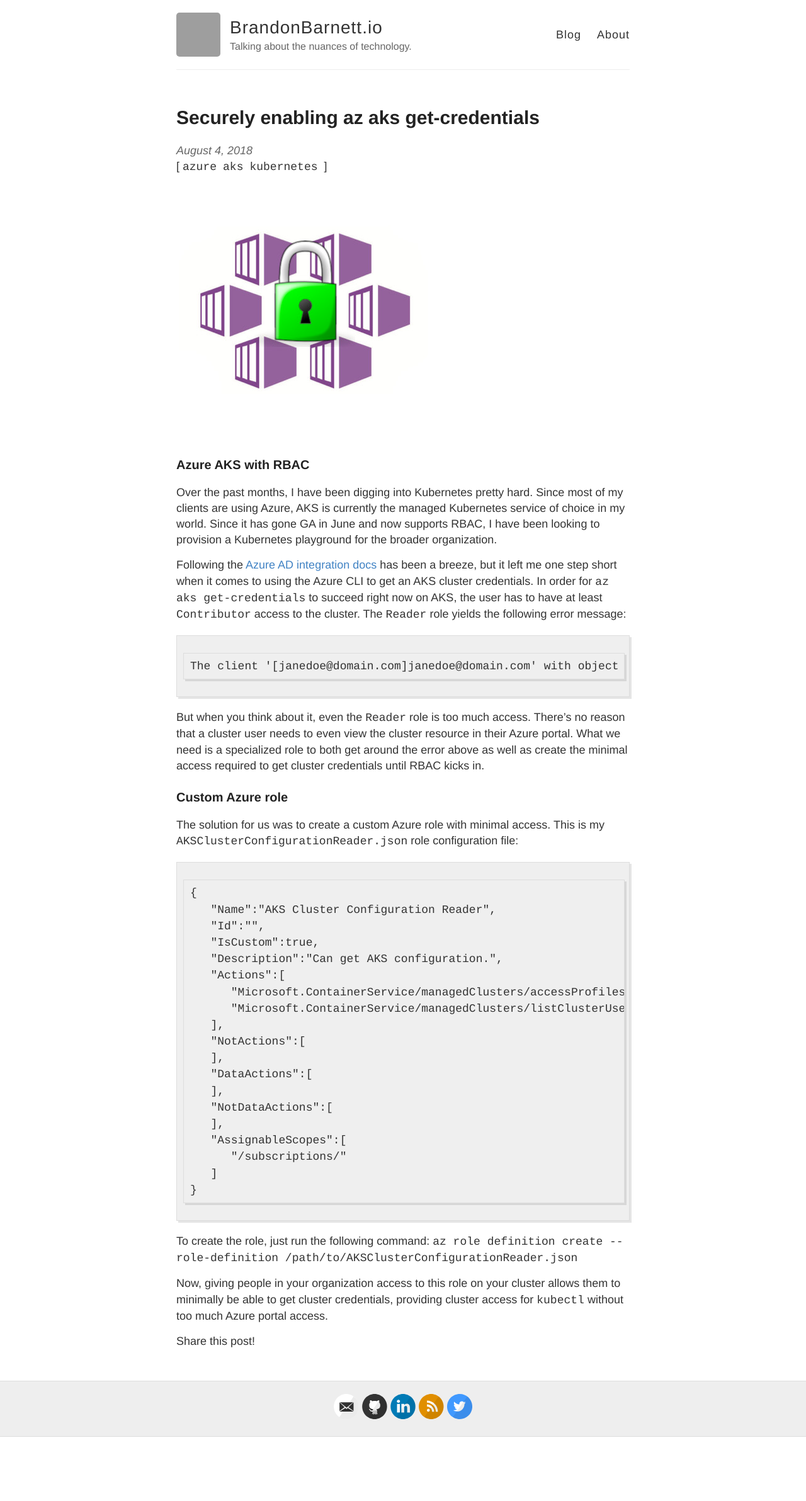
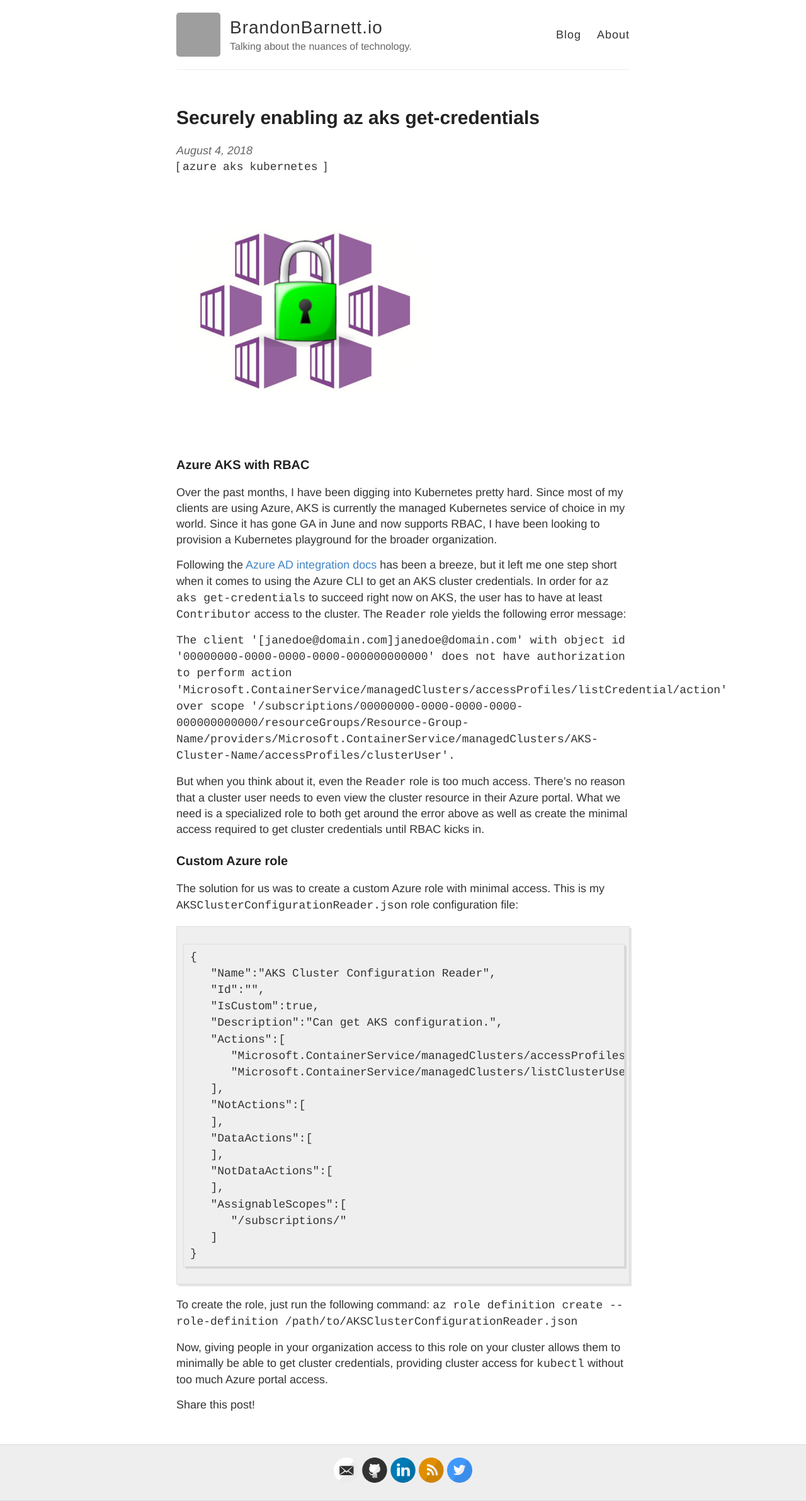
Before and after one commit to brbarnett/brbarnett.github.io, a Jekyll site: the page built from _posts/2018-8-4-securely-enabling-az-aks-get-credentials.md, in a window 1280 px wide. Shown: the whole page at 63% size. Built offline with Jekyll 4.4.1, drawn with Linux system fonts in a browser that asks for light colours; comment, search, counter and statistics services are not loaded; before the commit the page ends 2282 px from its top, so only the background shows below that; grey boxes are pictures that could not be loaded.

Commit message:
Formatting

````diff
--- a/_posts/2018-8-4-securely-enabling-az-aks-get-credentials.md
+++ b/_posts/2018-8-4-securely-enabling-az-aks-get-credentials.md
@@ -12,9 +12,7 @@
 
 Following the [Azure AD integration docs](https://docs.microsoft.com/en-us/azure/aks/aad-integration) has been a breeze, but it left me one step short when it comes to using the Azure CLI to get an AKS cluster credentials. In order for `az aks get-credentials` to succeed right now on AKS, the user has to have at least `Contributor` access to the cluster. The `Reader` role yields the following error message:
 
-```
-The client '[janedoe@domain.com]janedoe@domain.com' with object id '00000000-0000-0000-0000-000000000000' does not have authorization to perform action 'Microsoft.ContainerService/managedClusters/accessProfiles/listCredential/action' over scope '/subscriptions/00000000-0000-0000-0000-000000000000/resourceGroups/Resource-Group-Name/providers/Microsoft.ContainerService/managedClusters/AKS-Cluster-Name/accessProfiles/clusterUser'.
-```
+`The client '[janedoe@domain.com]janedoe@domain.com' with object id '00000000-0000-0000-0000-000000000000' does not have authorization to perform action 'Microsoft.ContainerService/managedClusters/accessProfiles/listCredential/action' over scope '/subscriptions/00000000-0000-0000-0000-000000000000/resourceGroups/Resource-Group-Name/providers/Microsoft.ContainerService/managedClusters/AKS-Cluster-Name/accessProfiles/clusterUser'.`
 
 But when you think about it, even the `Reader` role is too much access. There's no reason that a cluster user needs to even view the cluster resource in their Azure portal. What we need is a specialized role to both get around the error above as well as create the minimal access required to get cluster credentials until RBAC kicks in.
 
````
